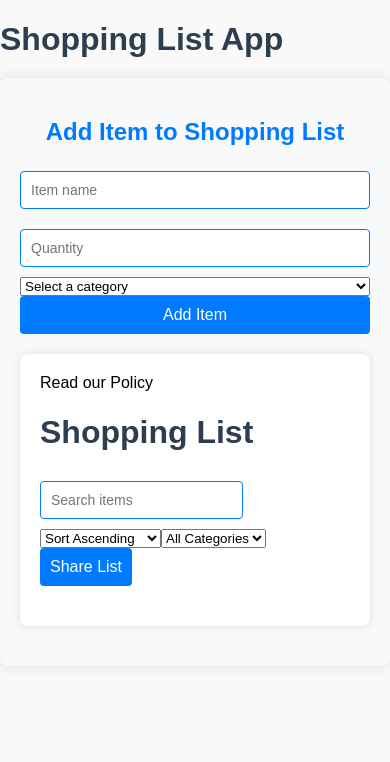
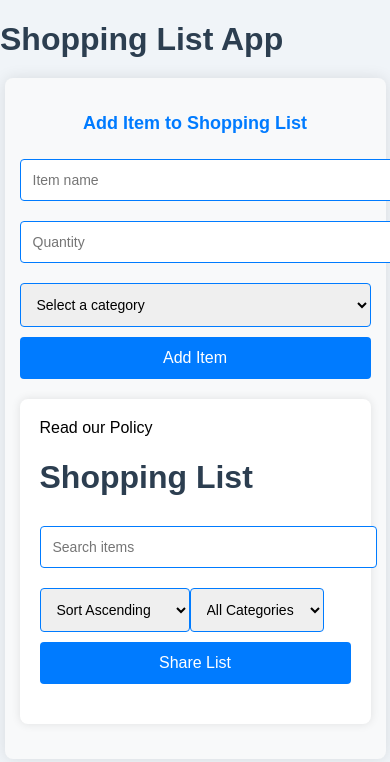
Before and after one commit to khanyajara/Shopping-list, a React (Create React App) app: page /add-item in a window 390 px wide. Shown: the top 762 px of the page. Built offline with nearby package versions, Linux system fonts and the light colour scheme; data requests are answered from the project's data file; the HTML template or start-up script is replaced by a standard one.

Commit message:
fixed login css

```diff
--- a/src/components/LoginSignUp.js
+++ b/src/components/LoginSignUp.js
@@ -1,5 +1,3 @@
-// src/components/LoginSignUp.js
-
 import React, { useState } from 'react';
 import { useNavigate } from 'react-router-dom';
 import '../styles/Login.css';
@@ -8,6 +6,8 @@ const LoginSignUp = () => {
     const navigate = useNavigate();
     const [email, setEmail] = useState('');
     const [password, setPassword] = useState('');
+    const [confirmPassword, setConfirmPassword] = useState(''); // New state for confirm password
+    const [username, setUsername] = useState(''); // New state for username
     const [isSignUp, setIsSignUp] = useState(true);
     const [error, setError] = useState('');
 
@@ -16,8 +16,13 @@ const LoginSignUp = () => {
         setError('');
 
         // Simple validation
-        if (!email || !password) {
-            setError('Email and password are required.');
+        if (!email || !password || (isSignUp && !username) || (isSignUp && !confirmPassword)) {
+            setError('All fields are required.');
+            return;
+        }
+
+        if (isSignUp && password !== confirmPassword) {
+            setError('Passwords do not match.');
             return;
         }
 
@@ -28,7 +33,7 @@ const LoginSignUp = () => {
             if (storedUser && storedUser.email === email) {
                 setError('User already exists. Please log in.');
             } else {
-                const newUser = { email, password };
+                const newUser = { email, password, username }; // Include username in user data
                 localStorage.setItem('user', JSON.stringify(newUser));
                 alert('Sign-up successful!');
                 resetForm();
@@ -49,12 +54,32 @@ const LoginSignUp = () => {
     const resetForm = () => {
         setEmail('');
         setPassword('');
+        setConfirmPassword(''); // Reset confirm password
+        setUsername(''); // Reset username
     };
 
     return (
-        <div>
+        <div className="form-container">
             <h2>{isSignUp ? 'Sign Up' : 'Login'}</h2>
             <form onSubmit={handleSubmit}>
+                {isSignUp && (
+                    <>
+                        <input
+                            type="text"
+                            value={username}
+                            onChange={(e) => setUsername(e.target.value)}
+                            placeholder="Username"
+                            required
+                        />
+                        <input
+                            type="password"
+                            value={confirmPassword}
+                            onChange={(e) => setConfirmPassword(e.target.value)}
+                            placeholder="Confirm Password"
+                            required
+                        />
+                    </>
+                )}
                 <input
                     type="email"
                     value={email}
@@ -71,12 +96,13 @@ const LoginSignUp = () => {
                 />
                 <button type="submit">{isSignUp ? 'Sign Up' : 'Login'}</button>
             </form>
-            {error && <p style={{ color: 'red' }}>{error}</p>}
-            <button onClick={() => setIsSignUp(!isSignUp)}>
+            {error && <p className="error">{error}</p>}
+            <button className="toggle-button" onClick={() => setIsSignUp(!isSignUp)}>
                 {isSignUp ? 'Already have an account? Login' : 'No account? Sign Up'}
             </button>
         </div>
     );
+
 };
 
 export default LoginSignUp;
--- a/src/styles/AddItem.css
+++ b/src/styles/AddItem.css
@@ -53,3 +53,73 @@
     text-align: center;
     margin-top: 10px;
 }
+.add-item-container {
+    background-color: #f8f9fa; /* Light gray background for a clean look */
+    border-radius: 8px;
+    padding: 20px;
+    box-shadow: 0 0 15px rgba(0, 0, 0, 0.1);
+    margin: 20px 0;
+    max-width: 400px; /* Limit the width for better focus */
+    margin-left: auto; /* Center the container */
+    margin-right: auto; /* Center the container */
+}
+
+.add-item-container h2 {
+    color: #007bff; /* Blue color for headings */
+    margin-bottom: 15px;
+    text-align: center;
+}
+
+.add-item-container form {
+    display: flex;
+    flex-direction: column;
+}
+
+.add-item-container input,
+.add-item-container select {
+    padding: 12px; /* Increased padding for better touch targets */
+    margin: 10px 0;
+    border: 1px solid #007bff; /* Blue border for inputs */
+    border-radius: 4px;
+    font-size: 14px;
+    transition: border-color 0.3s;
+}
+
+.add-item-container input:focus,
+.add-item-container select:focus {
+    border-color: #0056b3; /* Darker blue on focus */
+    outline: none; /* Remove default outline */
+}
+
+.add-item-container button {
+    padding: 12px; /* Increased padding */
+    background-color: #007bff; /* Blue for adding items */
+    color: white;
+    border: none;
+    border-radius: 4px;
+    cursor: pointer;
+    font-size: 16px;
+    transition: background-color 0.3s;
+}
+
+.add-item-container button:hover {
+    background-color: #0056b3; /* Darker blue on hover */
+}
+
+.add-item-container .error-message {
+    color: red; /* For any error messages */
+    text-align: center;
+    margin-top: 10px;
+}
+
+/* Responsive Design */
+@media (max-width: 600px) {
+    .add-item-container {
+        width: 90%; /* Allow more space on smaller screens */
+        padding: 15px; /* Adjust padding */
+    }
+
+    .add-item-container h2 {
+        font-size: 18px; /* Slightly smaller heading on mobile */
+    }
+}
--- a/src/styles/Login.css
+++ b/src/styles/Login.css
@@ -1,17 +1,19 @@
 /* src/components/LoginSignUp.css */
 
 .auth-container {
-    background-color: #ffffff;
+    background-color: #f8f9fa; /* Light gray background for a modern look */
     border-radius: 8px;
-    padding: 20px;
-    box-shadow: 0 0 15px rgba(0, 0, 0, 0.1);
-    margin: 20px 0;
+    padding: 30px; /* Increased padding for a more spacious feel */
+    box-shadow: 0 0 20px rgba(0, 0, 0, 0.15); /* Slightly darker shadow for depth */
+    margin: 30px auto; /* Center the container with margin auto */
+    max-width: 400px; /* Limit the width for better focus */
 }
 
 .auth-container h2 {
-    color: #333;
-    margin-bottom: 15px;
+    color: #007bff; /* Blue color for headings */
+    margin-bottom: 20px; /* Increased margin for better separation */
     text-align: center;
+    font-size: 24px; /* Larger font size for emphasis */
 }
 
 .auth-container form {
@@ -20,41 +22,124 @@
 }
 
 .auth-container input {
-    padding: 10px;
+    padding: 12px; /* Increased padding for better touch targets */
     margin: 10px 0;
-    border: 1px solid #ccc;
+    border: 1px solid #007bff; /* Blue border for a professional look */
     border-radius: 4px;
     font-size: 14px;
+    transition: border-color 0.3s; /* Smooth transition on focus */
+}
+
+.auth-container input:focus {
+    border-color: #0056b3; /* Darker blue on focus */
+    outline: none; /* Remove default outline */
 }
 
 .auth-container button {
-    padding: 10px;
-    background-color: #007bff;
+    padding: 12px; /* Increased padding */
+    background-color: #007bff; /* Consistent blue for buttons */
     color: white;
     border: none;
     border-radius: 4px;
     cursor: pointer;
     font-size: 16px;
+    transition: background-color 0.3s; /* Smooth transition for hover effect */
 }
 
 .auth-container button:hover {
-    background-color: #0056b3;
+    background-color: #0056b3; /* Darker blue on hover */
 }
 
 .auth-container p {
     text-align: center;
     color: red; /* For error messages */
+    margin-top: 10px; /* Added margin for spacing */
 }
 
 .auth-container .toggle-button {
     background: none;
     border: none;
-    color: #007bff;
+    color: #007bff; /* Blue color for toggle button */
     cursor: pointer;
     font-size: 14px;
     text-align: center;
+    margin-top: 10px; /* Added margin for spacing */
 }
 
 .auth-container .toggle-button:hover {
-    text-decoration: underline;
+    text-decoration: underline; /* Underline effect on hover */
 }
+
+/* Responsive Design */
+@media (max-width: 600px) {
+    .auth-container {
+        width: 90%; /* Allow more space on smaller screens */
+        padding: 20px; /* Adjust padding */
+    }
+
+    .auth-container h2 {
+        font-size: 20px; /* Slightly smaller heading on mobile */
+    }
+}
+body {
+    background-color: #f0f4f8; /* Light background color */
+    font-family: Arial, sans-serif;
+}
+
+h2 {
+    text-align: center;
+    color: #2c3e50; /* Darker blue color for headings */
+}
+
+.form-container {
+    max-width: 400px; /* Set a max width for the form */
+    margin: 50px auto; /* Center the form */
+    padding: 20px;
+    background-color: white; /* White background for the form */
+    border-radius: 8px;
+    box-shadow: 0 4px 10px rgba(0, 0, 0, 0.1); /* Subtle shadow for depth */
+}
+
+input {
+    width: 100%; /* Full width for inputs */
+    padding: 10px;
+    margin: 10px 0;
+    border: 1px solid #007bff; /* Blue border */
+    border-radius: 4px;
+    font-size: 14px;
+}
+
+input:focus {
+    border-color: #0056b3; /* Darker blue on focus */
+    outline: none; /* Remove default outline */
+}
+
+button {
+    width: 100%; /* Full width for button */
+    padding: 10px;
+    background-color: #007bff; /* Blue button */
+    color: white;
+    border: none;
+    border-radius: 4px;
+    font-size: 16px;
+    cursor: pointer;
+    transition: background-color 0.3s;
+}
+
+button:hover {
+    background-color: #0056b3; /* Darker blue on hover */
+}
+
+.error {
+    color: red; /* Error message color */
+    text-align: center;
+    margin-top: 10px;
+}
+
+.toggle-button {
+    margin-top: 15px;
+    background: none;
+    border: none;
+    color: #007bff; /* Blue color for toggle button */
+    cursor: pointer;
+}
```
